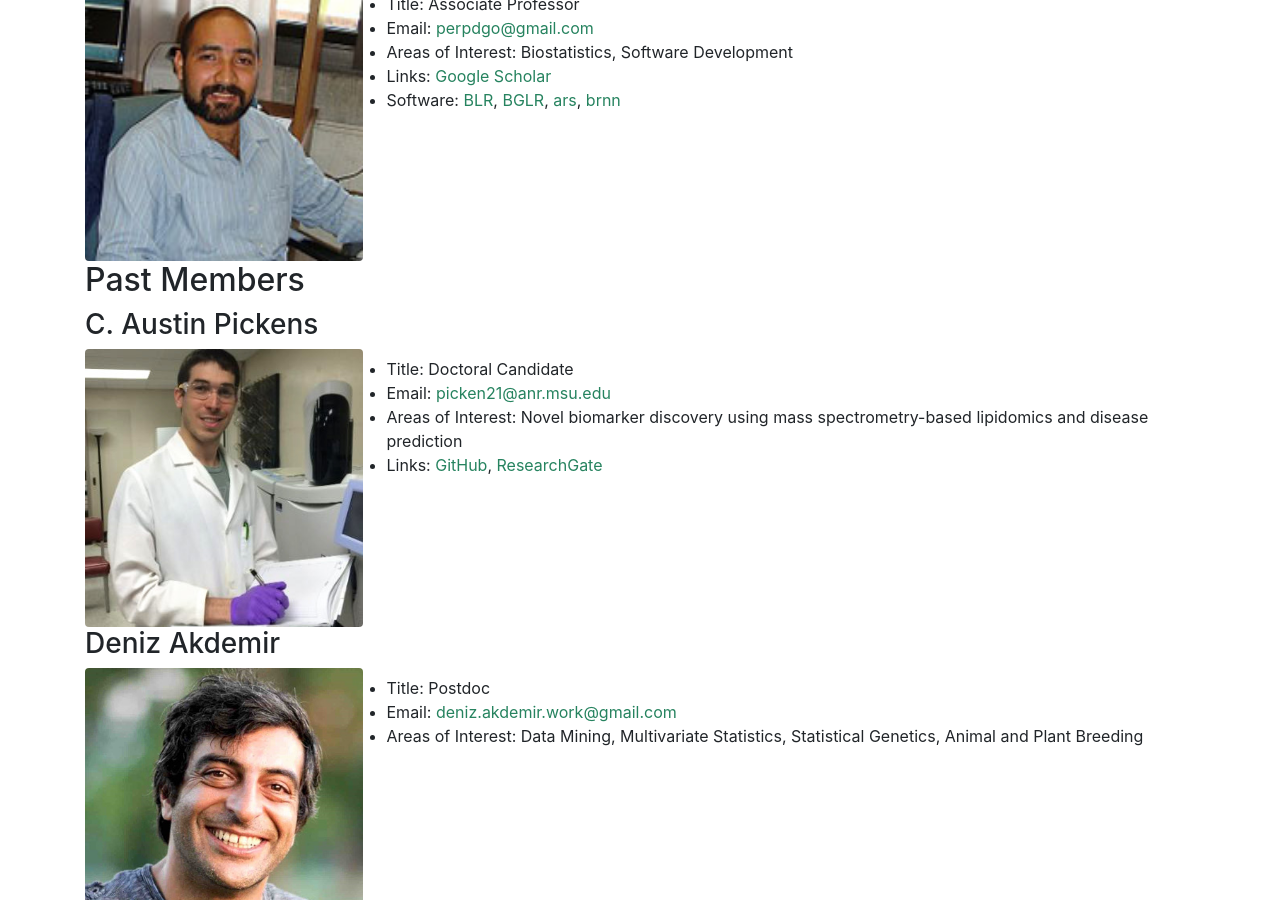
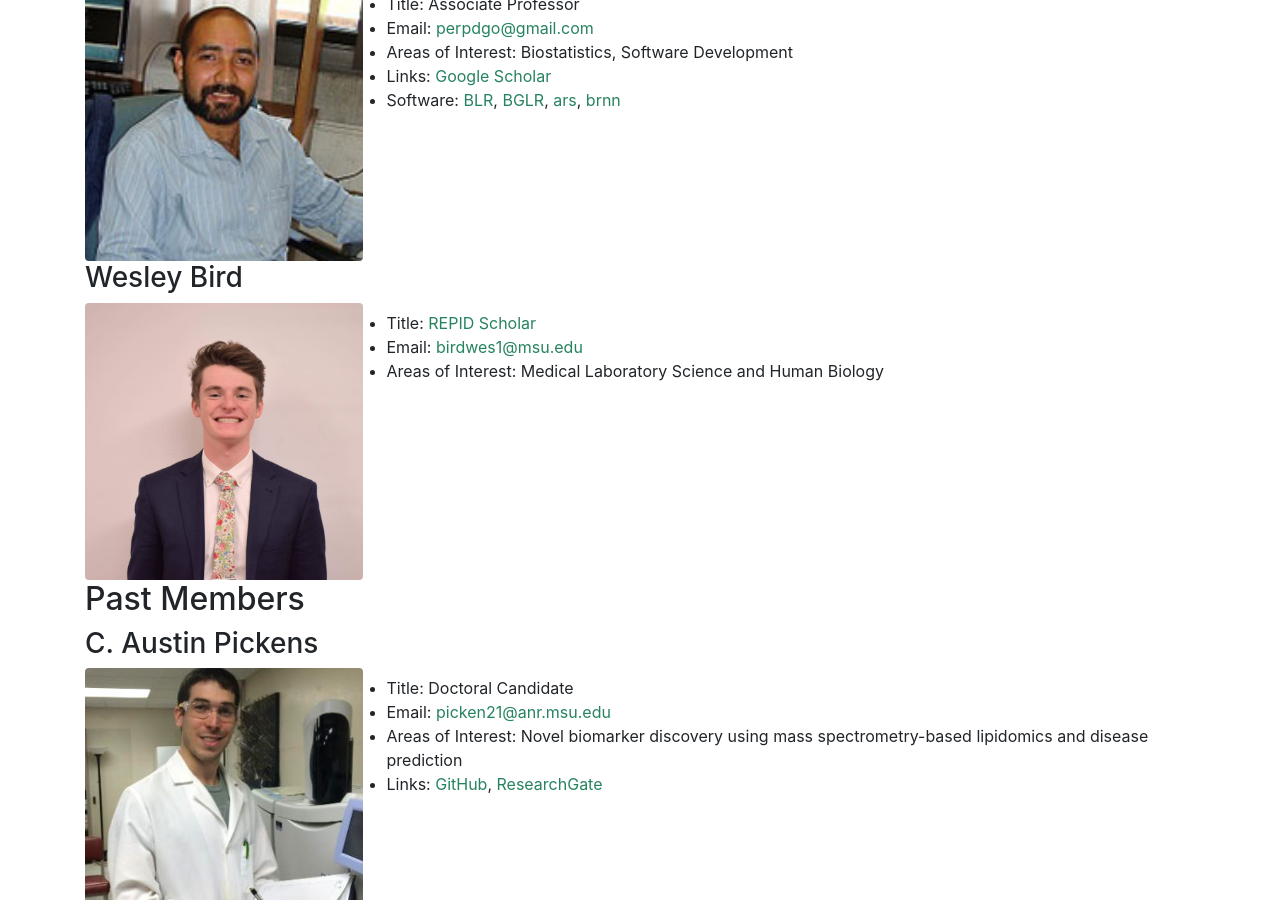
Before and after one commit to QuantGen/website, a Jekyll site: the page built from index.md, in a window 1280 px wide and 900 px high, scrolled down 5272 px. Built offline with Jekyll 4.4.1, drawn with Linux system fonts in a browser that asks for light colours; our own code applies the rules of GitHub Pages for plain Markdown files; some of the changed text lies outside the part shown.

Commit message:
Move Wesley to current members

```diff
--- a/index.md
+++ b/index.md
@@ -176,6 +176,16 @@ Our group is interested in the analysis and prediction of complex traits and dis
 
 <div style="clear: left;"></div>
 
+### Wesley Bird
+
+<img src="images/team/wesley-bird.jpg" class="float-left w-25 mr-4 rounded">
+
+- Title: [REPID Scholar](https://repid.msu.edu)
+- Email: [birdwes1@msu.edu](mailto:birdwes1@msu.edu)
+- Areas of Interest: Medical Laboratory Science and Human Biology
+
+<div style="clear: left;"></div>
+
 
 ## Past Members
 
@@ -314,16 +324,6 @@ Our group is interested in the analysis and prediction of complex traits and dis
 
 <div style="clear: left;"></div>
 
-### Wesley Bird
-
-<img src="images/team/wesley-bird.jpg" class="float-left w-25 mr-4 rounded">
-
-- Title: [REPID Scholar](https://repid.msu.edu)
-- Email: [birdwes1@msu.edu](mailto:birdwes1@msu.edu)
-- Areas of Interest: Medical Laboratory Science and Human Biology
-
-<div style="clear: left;"></div>
-
 ### Yeni Liliana Bernal Rubio
 
 <img src="images/team/yeni-liliana-bernal-rubio.jpg" class="float-left w-25 mr-4 rounded">
```
